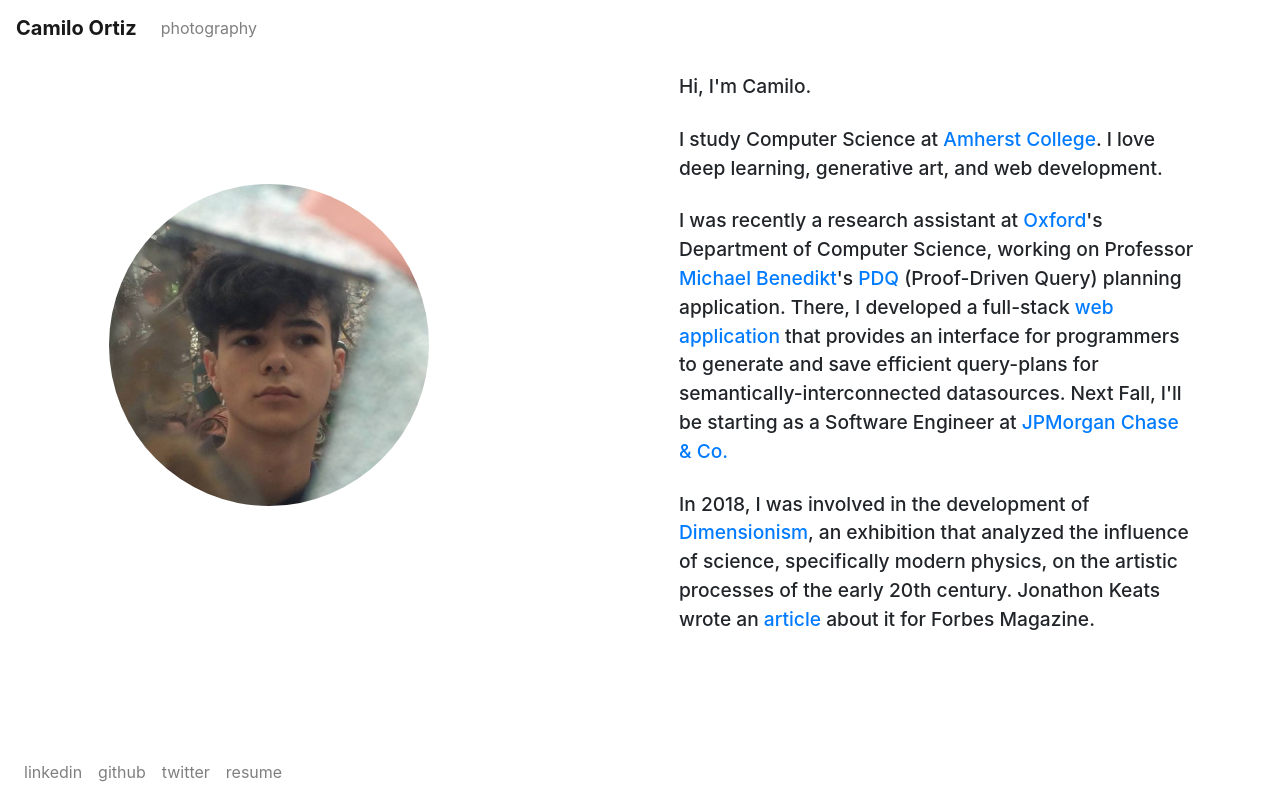
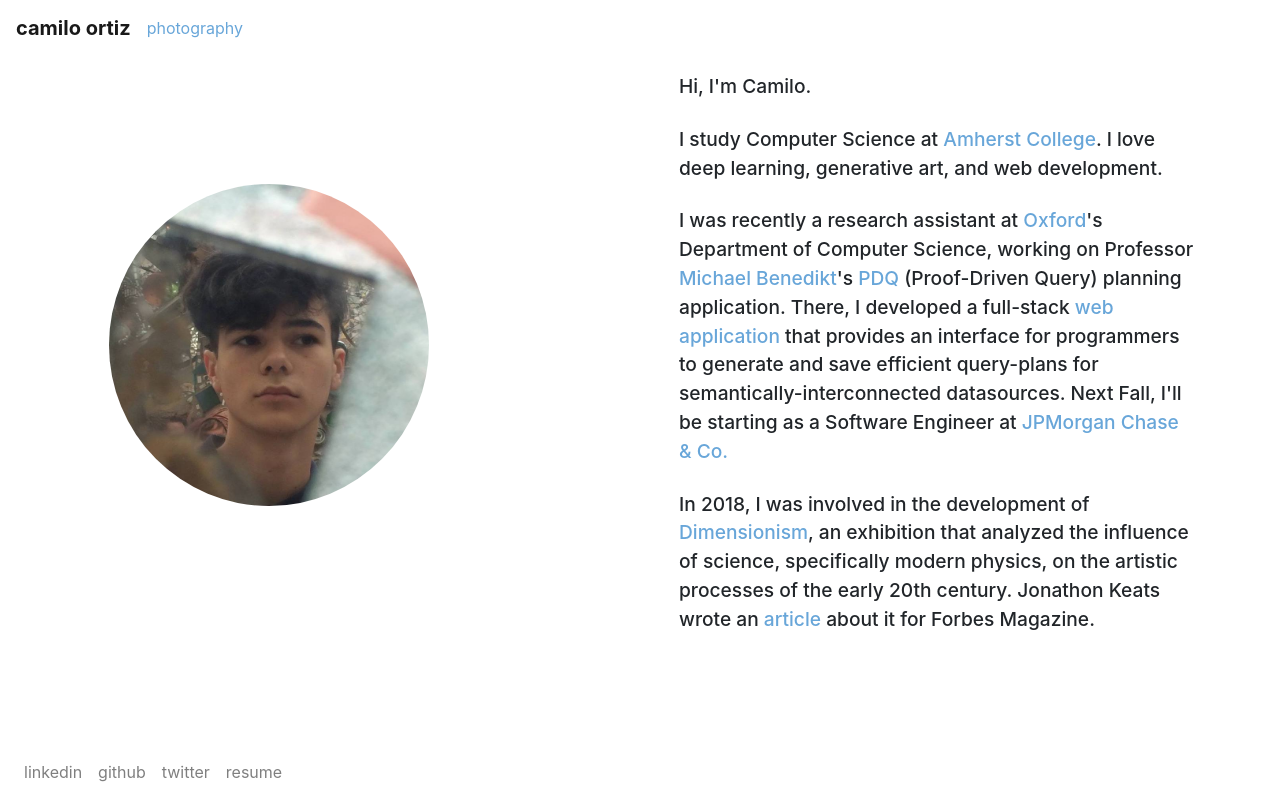
Before and after one commit to camilodoa/camilodoa.github.io, a React (Create React App) app: page / in a window 1280 px wide. Shown: the top 800 px of the page. Built offline with nearby package versions, Linux system fonts and the light colour scheme.

Commit message:
more router issues

```diff
--- a/src/components/header.js
+++ b/src/components/header.js
@@ -1,18 +1,19 @@
 import React from 'react';
 import Navbar from 'react-bootstrap/Navbar';
 import Nav from 'react-bootstrap/Nav';
+import Link from 'react-router-dom/Link';
 
 export default function Header () {
   return (
     <Navbar bg='white' expand='md' fixed='top' className='mb-4'>
       <Navbar.Brand href='/'>
-        <b>Camilo Ortiz</b>
+        <b>camilo ortiz</b>
       </Navbar.Brand>
 
       <Nav>
-        <Nav.Link href='/photos'>
+        <Link to='/photos'>
           photography
-        </Nav.Link>
+        </Link>
       </Nav>
     </Navbar>
   );
--- a/src/index.css
+++ b/src/index.css
@@ -17,6 +17,19 @@
 p {
   font-size: 1.2rem;
   font-weight: 450;
+}
+
+a:link {
+  color: #68a6d9;
+}
+
+a:visited {
+  color: #547945;
+}
+
+a:hover {
+  color: #336E83;
+  text-decoration: none;
 }
 
 .top {
```
